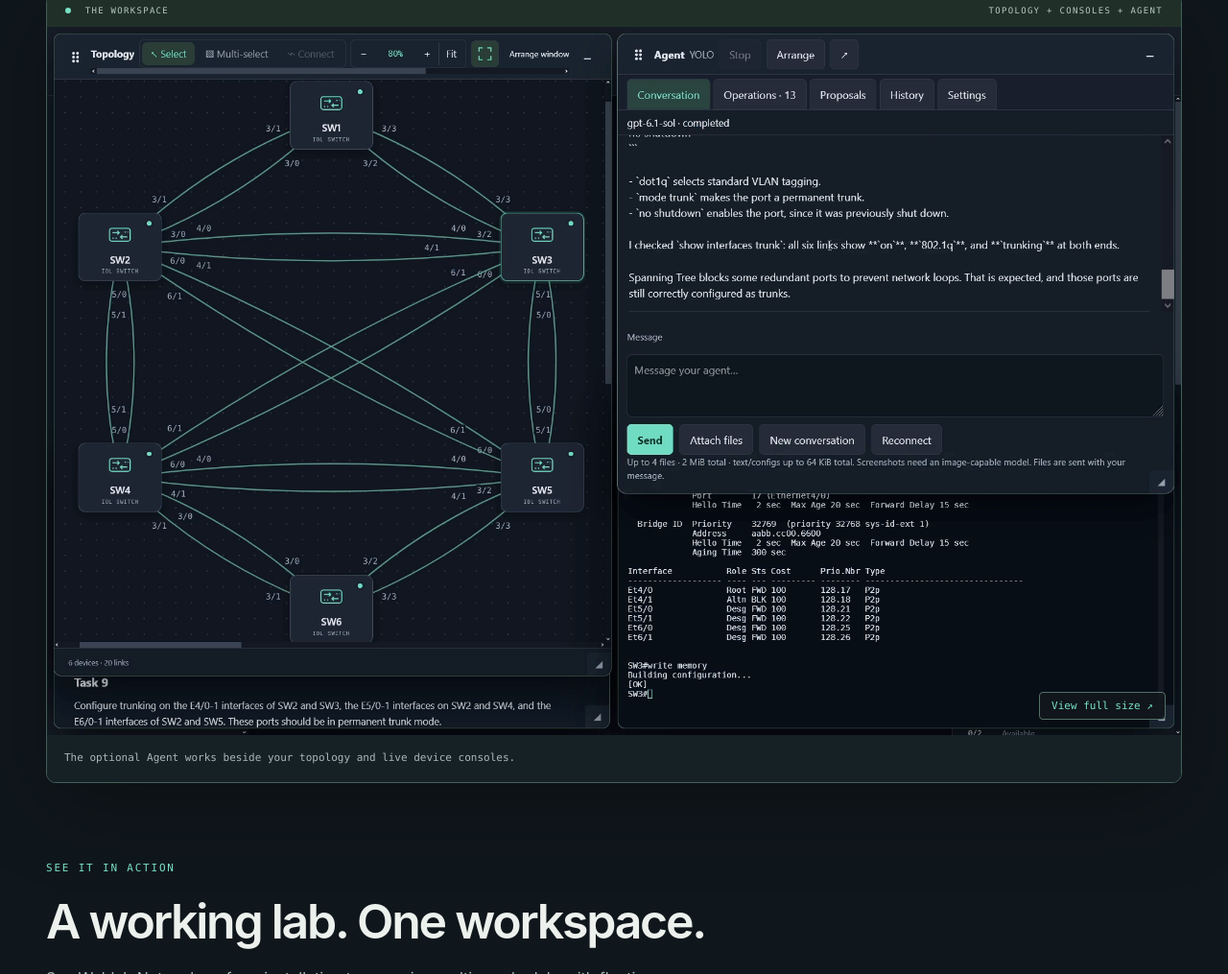
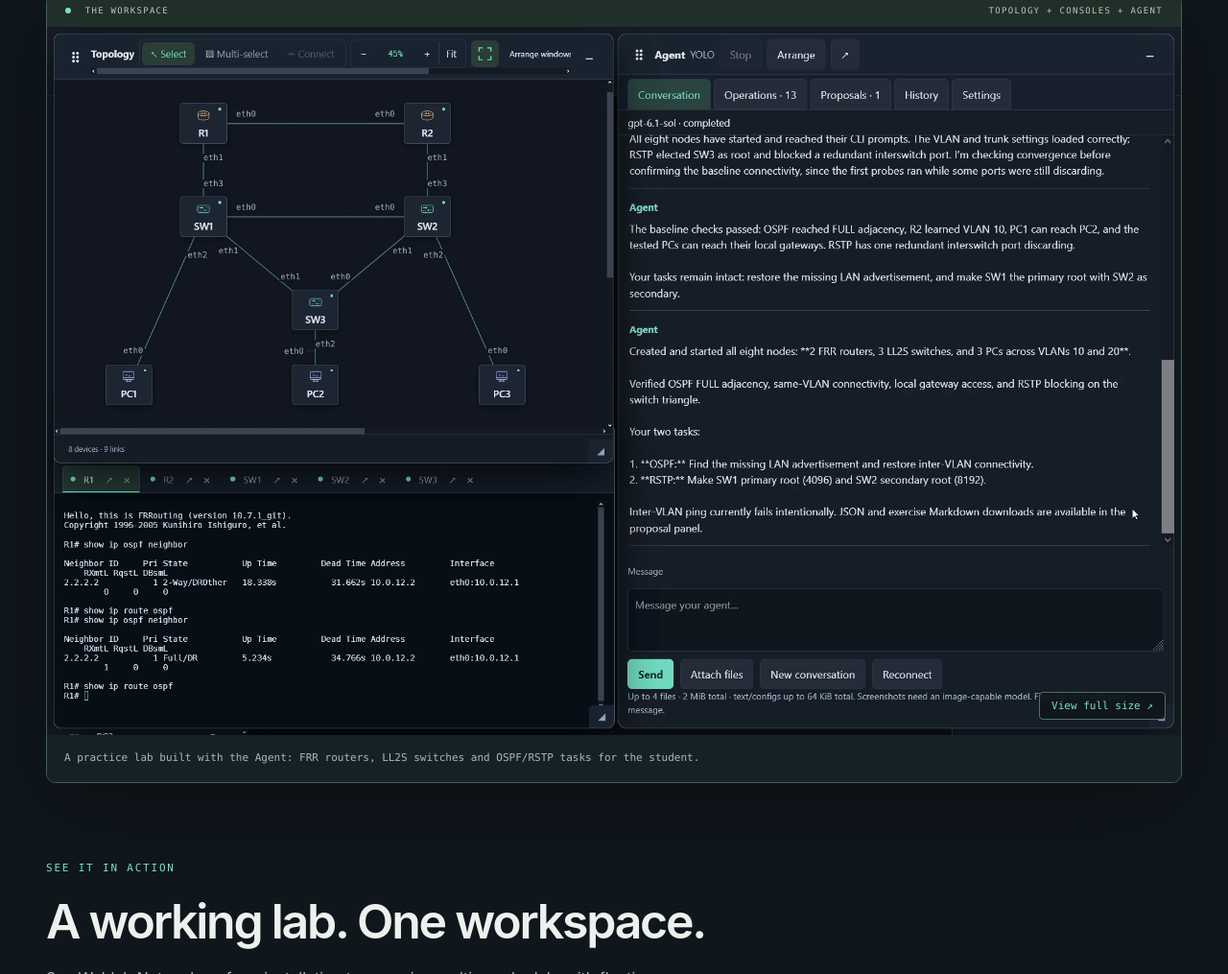
Before and after one commit to weblab-network/weblab, a plain HTML site: page site/index.html in a window 1280 px wide. Shown: the part 647-1662 px from the top of the page at 96% size. Drawn offline with Linux system fonts and the light colour scheme.

Commit message:
Use practice-lab Agent screenshot in the website hero

```diff
--- a/site/index.html
+++ b/site/index.html
@@ -37,11 +37,11 @@
       </div>
       <figure class="workspace-shot">
         <div class="shot-bar"><span><i aria-hidden="true"></i> THE WORKSPACE</span><span>TOPOLOGY + CONSOLES + AGENT</span></div>
-        <a href="assets/weblab-agent-configure-verify.png" target="_blank" rel="noopener" aria-label="Open full-size Agent workspace screenshot in a new tab">
-          <img src="assets/weblab-agent-configure-verify.png" width="1920" height="1200" alt="A running network topology, live device consoles and the Agent reviewing configuration together in one workspace." fetchpriority="high">
+        <a href="assets/weblab-agent-create-exercise.png" target="_blank" rel="noopener" aria-label="Open full-size Agent workspace screenshot in a new tab">
+          <img src="assets/weblab-agent-create-exercise.png" width="1920" height="1200" alt="An Agent-created practice lab with two FRR routers, three LL2S switches, Linux PCs, a live console and OSPF/RSTP student tasks." fetchpriority="high">
           <span class="image-hint">View full size ↗</span>
         </a>
-        <figcaption>The optional Agent works beside your topology and live device consoles.</figcaption>
+        <figcaption>A practice lab built with the Agent: FRR routers, LL2S switches and OSPF/RSTP tasks for the student.</figcaption>
       </figure>
     </section>
 
```
